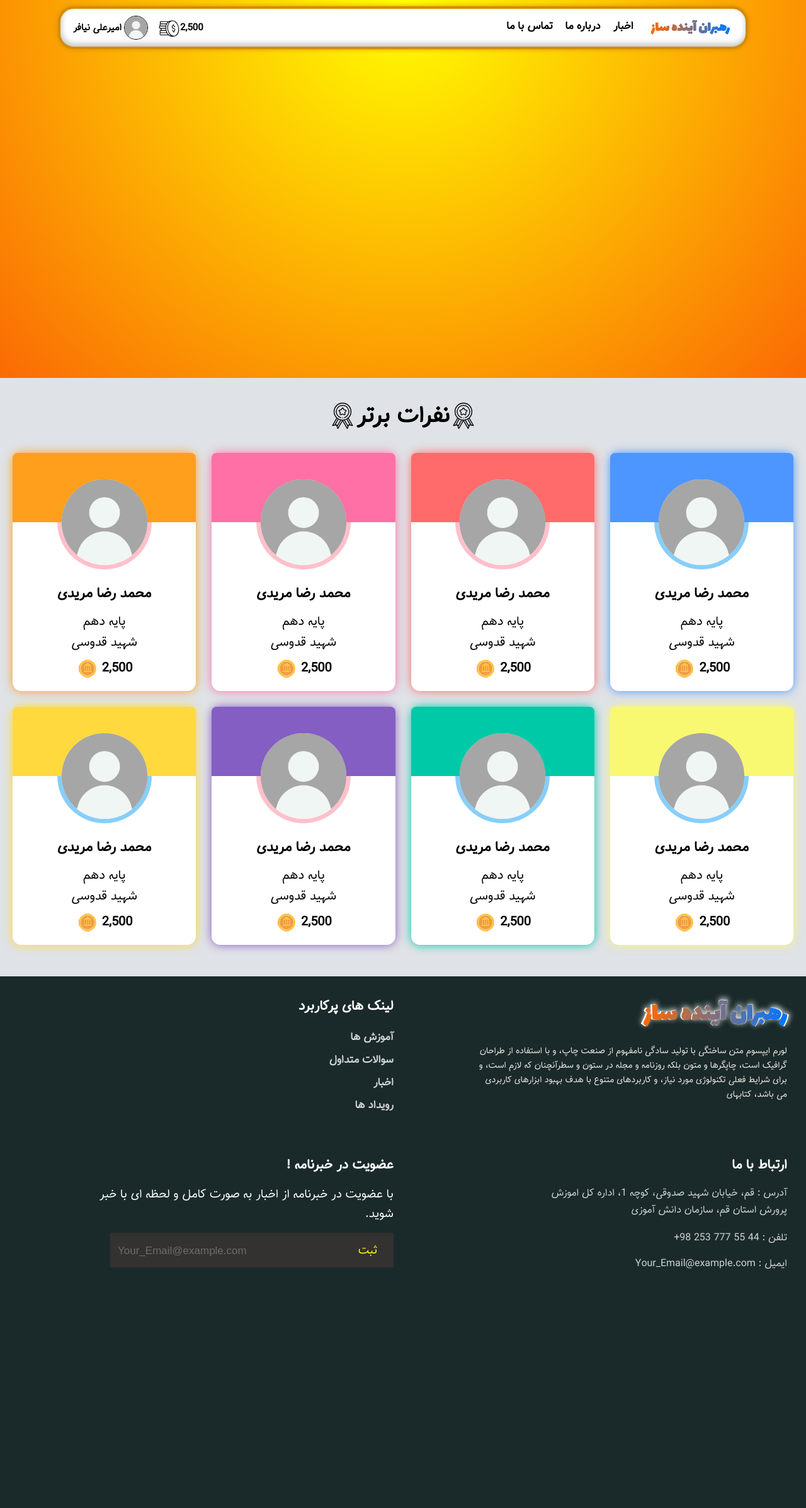
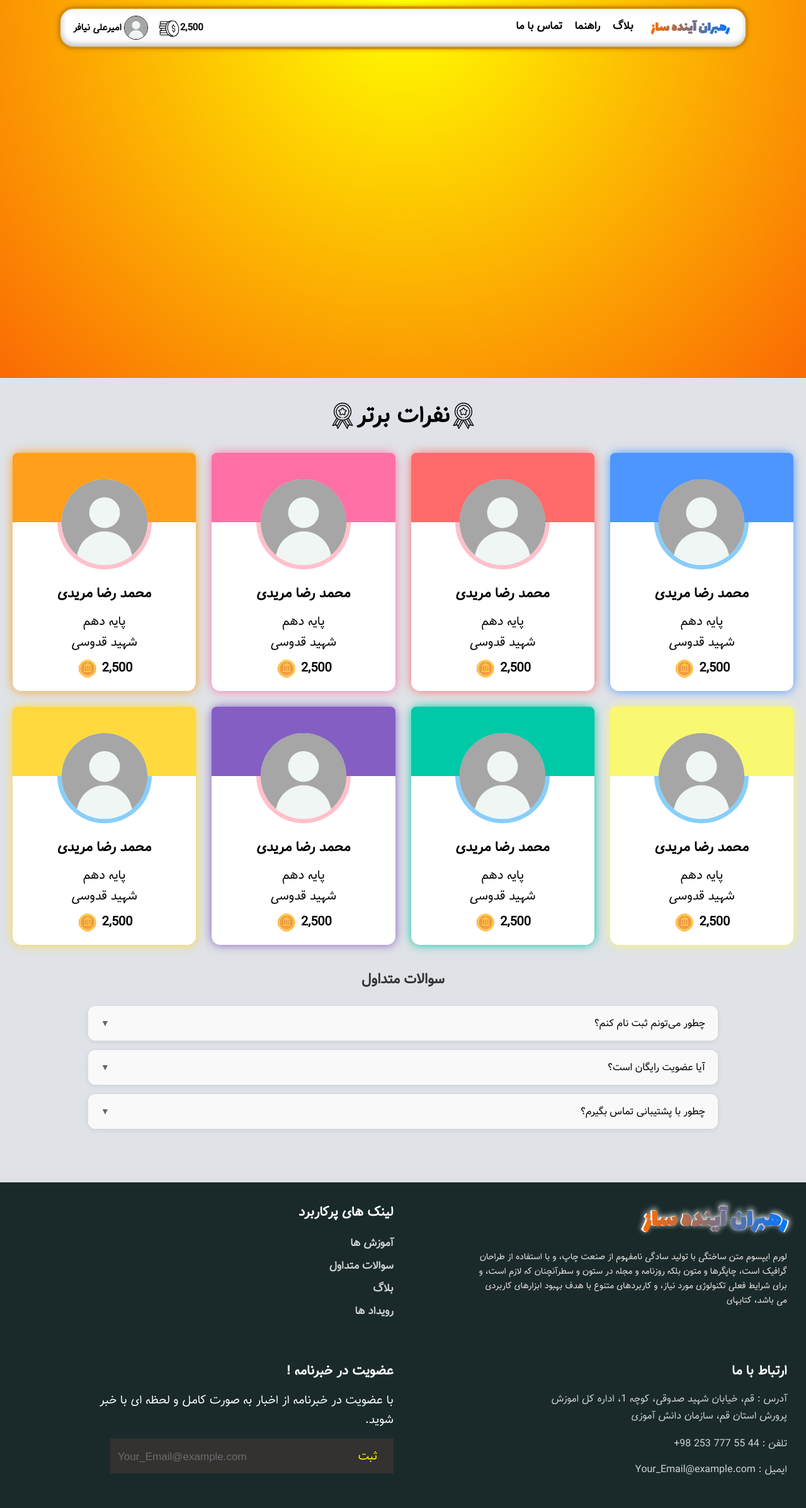
Before and after one commit to amirali5370/Alfa, a Flask app: page / in a window 1280 px wide. Shown: the whole page at 63% size. Before the commit the page ends 2015 px from the top, so only its background shows below. Run offline with Flask 3, Linux system fonts and the light colour scheme; some libraries are stand-ins or nearby versions.

Commit message:
edit db tables

```diff
--- a/models/comment.py
+++ b/models/comment.py
@@ -7,7 +7,7 @@ class Comment(db.Model):
     __tablename__ = "comments"
     id = Column(Integer, primary_key=True)
     content = Column(String, nullable=False)
-    date = Column(Integer, nullable=False, index=True)
+    jalali_date = Column(String, nullable=False)
     status = Column(String, nullable=False, index=True)
     news_id = Column(Integer, ForeignKey('news.id'), nullable=True, index=True)
     user_id = Column(Integer, ForeignKey('users.id'), nullable=True, index=True)
--- a/models/news.py
+++ b/models/news.py
@@ -11,3 +11,4 @@ class News(db.Model):
     auth = Column(String, nullable=False)
     is_event = Column(Integer, nullable=False, index=True)
     grade_bits = Column(Integer, nullable=False)
+    jalali_date = Column(String, nullable=False)
--- a/models/user.py
+++ b/models/user.py
@@ -17,9 +17,9 @@ class User(db.Model, UserMixin):
     number = Column(String, nullable=True)
     addres = Column(String, nullable=True)
     birthday = Column(String, nullable=True)
-    user_type = Column(String, nullable=True)
-    coins = Column(Integer, nullable=True, index=True)
-    pay = Column(Integer, nullable=True)
+    user_type = Column(String, nullable=True, default="student")
+    coins = Column(Integer, nullable=True, index=True, default=0)
+    pay = Column(Integer, nullable=True, default=0)
     invite_code = Column(String, nullable=True, unique=True)
     sub_invite_code = Column(String, nullable=True, unique=True)
     period_code = Column(Integer, nullable=True, index=True)
--- a/models/webinar.py
+++ b/models/webinar.py
@@ -10,5 +10,8 @@ class Webinar(db.Model):
     teacher = Column(String, nullable=True)
     content_link = Column(String, nullable=False)
     date = Column(Integer, nullable=False, index=True)
-    status = Column(String, nullable=False, index=True)
+    start_time = Column(DateTime, nullable=False, index=True)
+    end_time = Column(DateTime, nullable=False, index=True)
     grade_bits = Column(Integer, nullable=False)
+    start_jalali = Column(String, nullable=False)
+    end_jalali = Column(String, nullable=False)
--- a/models/workbook.py
+++ b/models/workbook.py
@@ -8,7 +8,6 @@ class Workbook(db.Model):
     id = Column(Integer, primary_key=True)
     auth = Column(String, nullable=False, index=True)
     is_degree = Column(Integer, nullable=False, default=0, index=True)
-    status = Column(String, nullable=False, index=True)
     user_id = Column(Integer, ForeignKey('users.id'), nullable=False, index=True)
     quiz_id = Column(Integer, ForeignKey('quizes.id'), nullable=True, index=True)
 
--- a/static/scripts/user/home.js
+++ b/static/scripts/user/home.js
@@ -34,3 +34,14 @@ colorbox.forEach((box, index) => {
     box.style.backgroundColor = shuffledColors[index];
     box.parentNode.style.boxShadow= `0px 0px 15px 0px ${shuffledColors[index]}`
   });
+
+
+
+const faqItems = document.querySelectorAll('.faq-item');
+
+faqItems.forEach(item => {
+    const question = item.querySelector('.faq-question');
+    question.addEventListener('click', () => {
+        item.classList.toggle('active');
+    });
+});
--- a/static/styles/main.css
+++ b/static/styles/main.css
@@ -185,7 +185,7 @@ h1:not(:last-child){
     color: white;
     font-size: 19px;
 }
-form{
+form:not(.log){
     display: inline-flex;
     background-color: #343131;
     max-width: 450px;
@@ -459,7 +459,7 @@ input::-ms-reveal {
     .fo_text {
         font-size: 15px;
     }
-    form{
+    form:not(.log){
         width: 84%;
         align-self: center;
     }
--- a/static/styles/user/home.css
+++ b/static/styles/user/home.css
@@ -138,7 +138,95 @@
 .user_co:last-child{
     display: none;
 }
+#faq {
+    padding: 20px;
+    font-family: 'Vazir', sans-serif;
+    background-color: #dfe2e6;
+    width: calc(100% - 40px);
+    display: flex;
+    flex-direction: column;
+    align-items: center;
+  }
+
+  .faq-title {
+    text-align: center;
+    font-size: 22px;
+    margin-bottom: 25px;
+    color: #333;
+  }
+
+  /* کارت مستقل */
+  .faq-item {
+    background: #fff;
+    border-radius: 12px;
+    margin-bottom: 15px;
+    box-shadow: 0 2px 8px rgba(0,0,0,0.08);
+    overflow: hidden;
+    transition: transform 0.2s ease;
+    width: 90%;
+    max-width: 1000px;
+  }
+
+  .faq-item:hover {
+    transform: translateY(-3px);
+  }
+
+  .faq-question {
+    width: 100%;
+    background: #f9f9f9;
+    border: none;
+    outline: none;
+    padding: 15px 20px;
+    text-align: right;
+    font-size: 16px;
+    cursor: pointer;
+    display: flex;
+    justify-content: space-between;
+    align-items: center;
+    transition: background 0.3s;
+    font-family: "Vazir";
+  }
+
+  .faq-question:hover {
+    background: #f0f0f0;
+  }
+
+  /* فلش */
+  .arrow {
+    transition: transform 0.3s ease;
+    font-size: 14px;
+    color: #666;
+  }
+
+  /* جواب */
+  .faq-answer {
+    max-height: 0;
+    overflow: hidden;
+    transition: max-height 0.2s ease, padding 0.3s ease;
+    padding: 0 20px;
+  }
+
+  .faq-answer p {
+    margin: 10px 0;
+    color: #444;
+    line-height: 1.7;
+  }
+
+  .faq-item.active .faq-answer {
+    max-height: 300px;
+    padding: 15px 20px;
+  }
+
+  .faq-item.active .arrow {
+    transform: rotate(-180deg);
+  }
+  .faq-answer p{
+    font-size: 14px;
+  }
 @media only screen and (max-width: 1100px) {
+    #tops {
+        padding-bottom: 15px;
+    }
     .top_img {
         border-radius: 120px;
         width: 120px;
@@ -276,4 +364,10 @@
         font-size: 22px;
         margin: 18px 0;
     }
+    .faq-question{
+        padding: 12px 10px;
+    }
+    .faq-question{
+        font-size: 14px;
+    }
 }
--- a/templates/home.html
+++ b/templates/home.html
@@ -202,6 +202,40 @@
             </div>
         </div>
     </div>
+
+    <section id="faq">
+        <h2 class="faq-title">سوالات متداول</h2>
+
+        <div class="faq-item">
+            <button class="faq-question">
+                <span>چطور می‌تونم ثبت نام کنم؟</span>
+                <span class="arrow">▼</span>
+            </button>
+            <div class="faq-answer">
+                <p>برای ثبت نام، روی دکمه "ثبت نام" در بالای صفحه کلیک کنید و فرم مربوطه را پر کنید.</p>
+            </div>
+        </div>
+
+        <div class="faq-item">
+            <button class="faq-question">
+                <span>آیا عضویت رایگان است؟</span>
+                <span class="arrow">▼</span>
+            </button>
+            <div class="faq-answer">
+                <p>بله، عضویت کاملا رایگان است و هیچ هزینه‌ای ندارد.</p>
+            </div>
+        </div>
+
+        <div class="faq-item">
+            <button class="faq-question">
+                <span>چطور با پشتیبانی تماس بگیرم؟</span>
+                <span class="arrow">▼</span>
+            </button>
+            <div class="faq-answer">
+                <p>می‌توانید از طریق بخش "تماس با ما" یا شماره تلفن درج شده در پایین سایت اقدام کنید.</p>
+            </div>
+        </div>
+    </section>
 </div>
 <script src="{{ url_for('static', filename='scripts/user/home.js') }}"></script>
 
--- a/templates/main.html
+++ b/templates/main.html
@@ -57,8 +57,8 @@
         <nav id="navbar">
             <ul id="menu_bar">
                     <a href="/home.html" id="nav_icon">رهبران آینده ساز</a>
-                    <li><a href="#">اخبار</a></li>
-                    <li><a href="#">درباره ما</a></li>
+                    <li><a href="#">بلاگ</a></li>
+                    <li><a href="#">راهنما</a></li>
                     <li><a href="#">تماس با ما</a></li>
             </ul>
             <div id="user_bar">
@@ -116,7 +116,7 @@
                     </span>
                     <span class="fo_sug">
                         <a href="#" class="fo_sug_li">
-                            اخبار
+                            بلاگ
                         </a>
                     </span>
                     <span class="fo_sug">
```
Also changed, not shown: models/quiz.py (+5 -3 lines).
